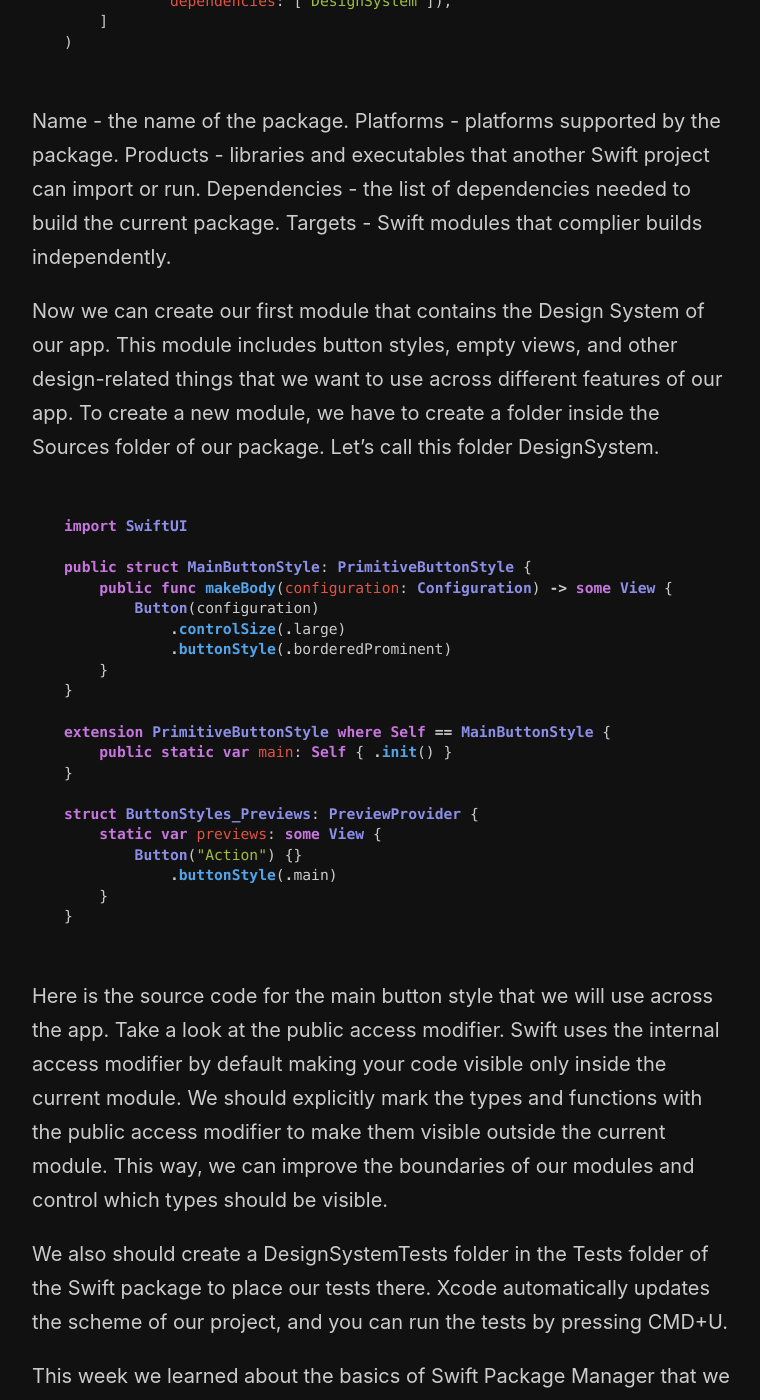
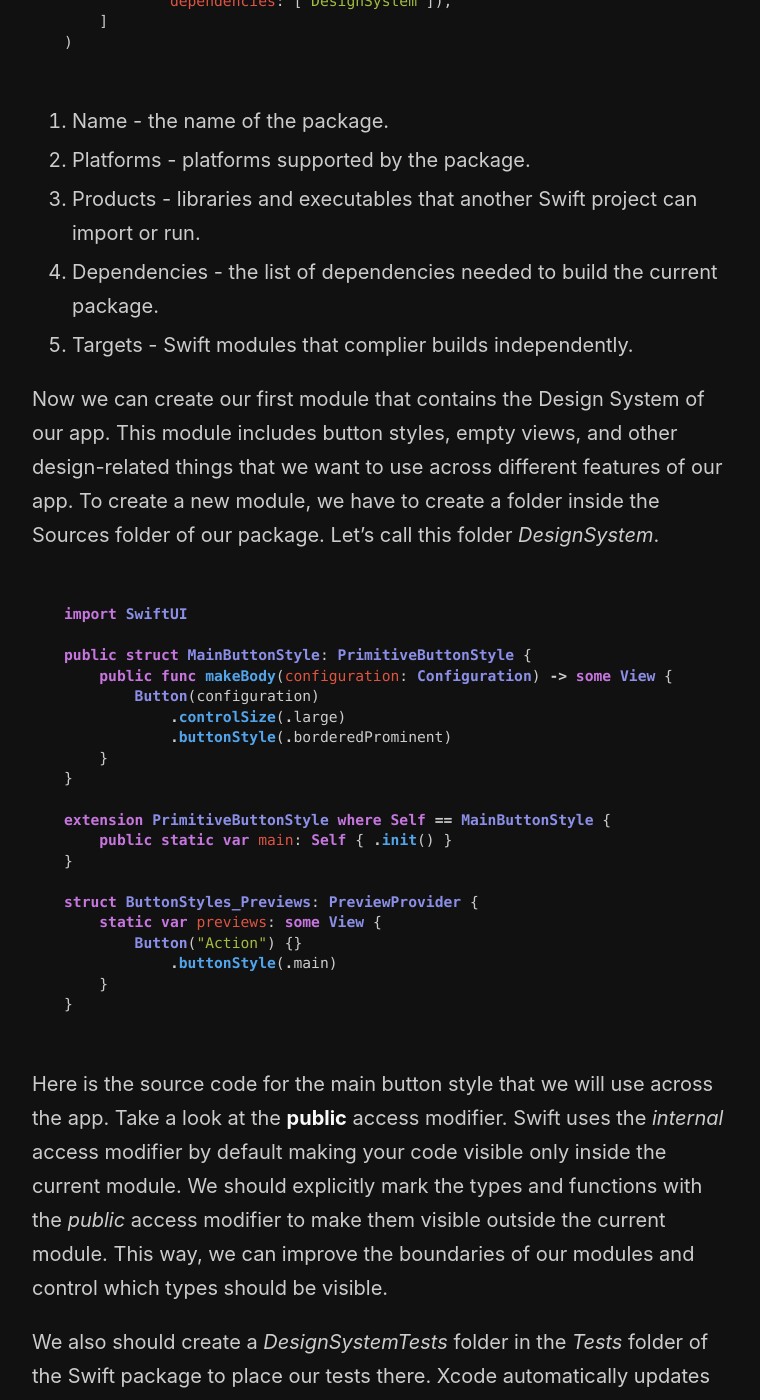
Before and after one commit to mecid/mecid.github.io, a Jekyll site: the page built from _posts/2022-01-12-microapps-architecture-in-swift-spm-basics.md, in a window 1280 px wide and 1400 px high, scrolled down 2583 px. Shown: the whole window, without its empty margins (258-1018 px from the left). Built offline with Jekyll 4.4.1, drawn with Linux system fonts in a browser that asks for light colours; some of the changed text lies outside the part shown.

Commit message:
micro apps post formatted

````diff
--- a/_posts/2022-01-12-microapps-architecture-in-swift-spm-basics.md
+++ b/_posts/2022-01-12-microapps-architecture-in-swift-spm-basics.md
@@ -13,15 +13,15 @@
 
 ![Swift-Package-Manager-Creation](/public/spm-lib.png)
 
-Here we have an empty Xcode project called MyApp. Go to the menu and choose File -> New -> Package to create a new Swift package. Let's call our new Swift package MyAppLibrary and put it in the root folder of our project. You also need to add it to your app project at the bottom of the dialog screen.
+Here we have an empty Xcode project called *MyApp*. Go to the menu and choose *File -> New -> Package* to create a new Swift package. Let's call our new Swift package *MyAppLibrary* and put it in the root folder of our project. You also need to add it to your app project at the bottom of the dialog screen.
 
 Now we have a Swift package containing all the modules that we want to share between multiple targets of our app. For example, watch app and widgets may need different modules to build their functionality. So we shouldn't bundle the whole app codebase to create a simple widget.
 
 ![Swift-Package-Manager-Project](/public/spm-project.png)
 
-Let's remove the content of the Sources and Tests folders in our Swift package. These two folders are crucial for any Swift package. We must place all the source code and tests there. Swift packages don't use any project file. They are smart enough to understand your folder structure.
+Let's remove the content of the *Sources* and *Tests* folders in our Swift package. These two folders are crucial for any Swift package. We must place all the source code and tests there. Swift packages don't use any project file. They are smart enough to understand your folder structure.
 
-We should define our modules in the Package.swift file. This file contains all the information about the targets living in the package and the products we can import into any project. Let's take a detailed look at the package definition.
+We should define our modules in the *Package.swift* file. This file contains all the information about the targets living in the package and the products we can import into any project. Let's take a detailed look at the package definition.
 
 ```swift
 import PackageDescription
@@ -78,8 +78,8 @@
 }
 ```
 
-Here is the source code for the main button style that we will use across the app. Take a look at the public access modifier. Swift uses the internal access modifier by default making your code visible only inside the current module. We should explicitly mark the types and functions with the public access modifier to make them visible outside the current module. This way, we can improve the boundaries of our modules and control which types should be visible.
+Here is the source code for the main button style that we will use across the app. Take a look at the **public** access modifier. Swift uses the *internal* access modifier by default making your code visible only inside the current module. We should explicitly mark the types and functions with the *public* access modifier to make them visible outside the current module. This way, we can improve the boundaries of our modules and control which types should be visible.
 
-We also should create a DesignSystemTests folder in the Tests folder of the Swift package to place our tests there. Xcode automatically updates the scheme of our project, and you can run the tests by pressing CMD+U.
+We also should create a *DesignSystemTests* folder in the *Tests* folder of the Swift package to place our tests there. Xcode automatically updates the scheme of our project, and you can run the tests by pressing **CMD+U**.
 
 This week we learned about the basics of Swift Package Manager that we would use as the core tool while implementing Microapps architecture. I hope you enjoy the post. Feel free to follow me on [Twitter](https://twitter.com/mecid) and ask your questions related to this post. Thanks for reading, and see you next week!
````
Also changed, not shown: other parts of _posts/2022-01-12-microapps-architecture-in-swift-spm-basics.md (+6 -6 lines).
